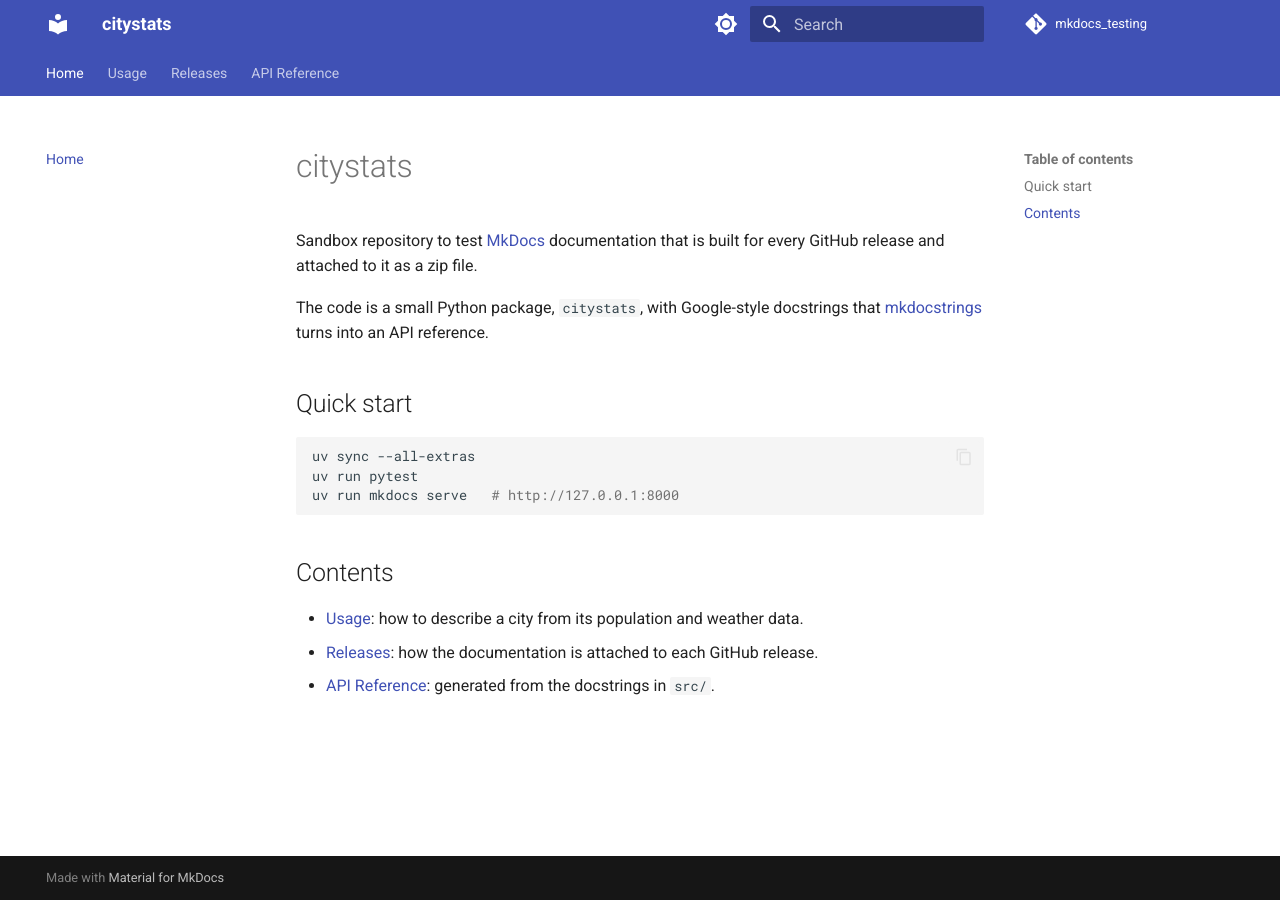
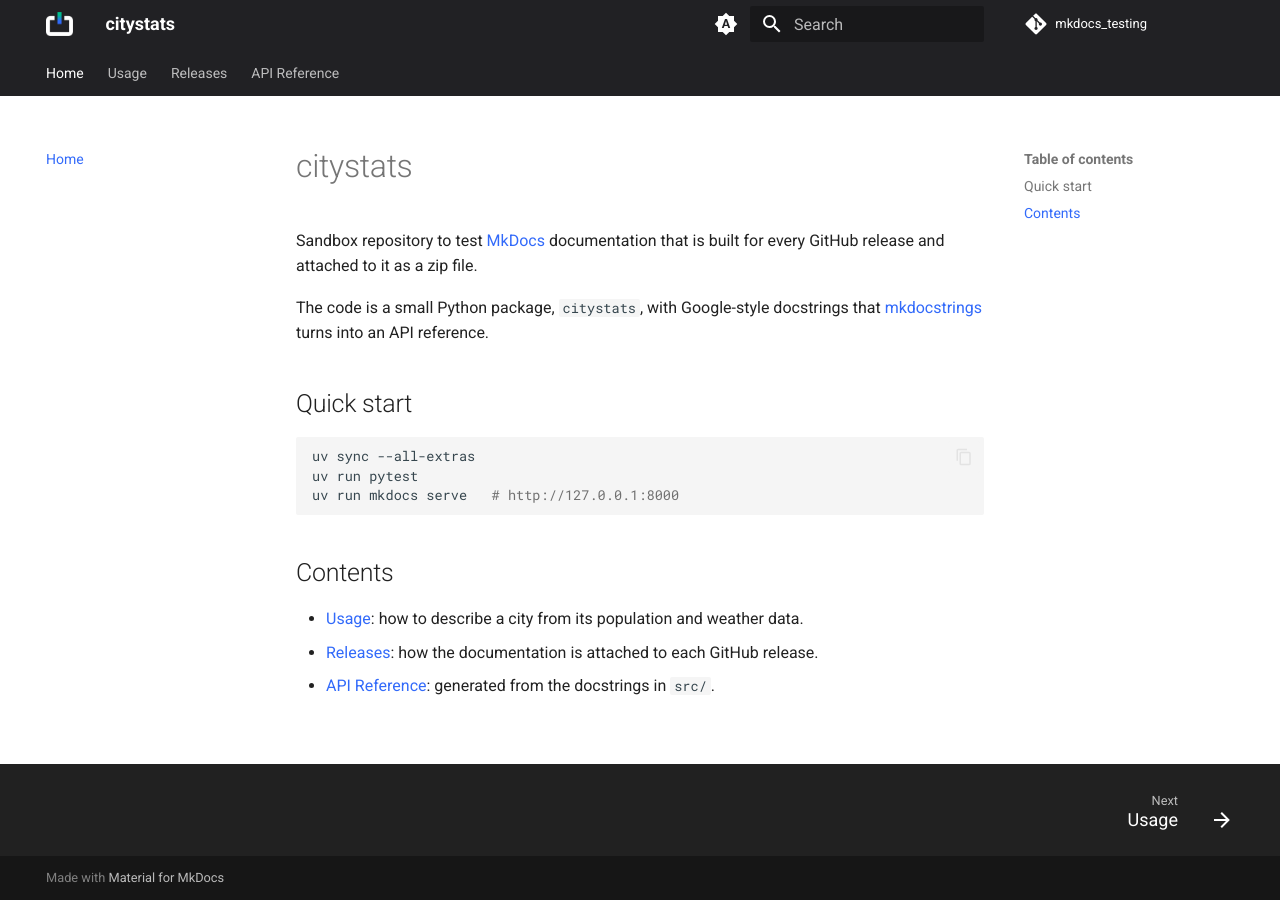
Before and after one commit to CamiloDiazGomezUT/mkdocs_testing, an MkDocs documentation site: the page built from docs/index.md, in a window 1280 px wide. Built offline with MkDocs 1.6.1 and Material for MkDocs 9.7.7, drawn with Linux system fonts in a browser that asks for light colours; comment, search, counter and statistics services are not loaded.

Commit message:
feat(mkdocs): add new features to the html

```diff
--- /dev/null
+++ b/docs/stylesheets/powerco.css
@@ -0,0 +1,28 @@
+/* PowerCo colours, from the "PowerCo-Color" theme of the official slide template */
+
+:root {
+  --powerco-black: #212124;
+  --powerco-green: #00be8c;
+  --powerco-blue: #326afa;
+  --powerco-light-blue: #98b4fd;
+}
+
+[data-md-color-primary="custom"] {
+  --md-primary-fg-color: var(--powerco-black);
+  --md-primary-fg-color--light: #373739;
+  --md-primary-fg-color--dark: #000000;
+}
+
+[data-md-color-accent="custom"] {
+  --md-accent-fg-color: var(--powerco-green);
+  --md-accent-fg-color--transparent: rgb(0 190 140 / 10%);
+}
+
+/* The primary colour is almost black, so links use the PowerCo blue instead */
+[data-md-color-scheme="default"] {
+  --md-typeset-a-color: var(--powerco-blue);
+}
+
+[data-md-color-scheme="slate"] {
+  --md-typeset-a-color: var(--powerco-light-blue);
+}
--- a/mkdocs.yml
+++ b/mkdocs.yml
@@ -7,25 +7,42 @@ docs_dir: docs
 
 theme:
   name: material
+  logo: assets/powerco-logo.png
+  favicon: assets/favicon.png
   features:
     - content.code.copy
+    - navigation.footer
     - navigation.indexes
     - navigation.sections
     - navigation.tabs
     - navigation.top
     - search.highlight
     - search.suggest
+  # The first entry follows the operating system; the toggle cycles auto -> light -> dark
   palette:
+    - media: "(prefers-color-scheme)"
+      primary: custom
+      accent: custom
+      toggle:
+        icon: material/brightness-auto
+        name: Switch to light mode
     - media: "(prefers-color-scheme: light)"
       scheme: default
+      primary: custom
+      accent: custom
       toggle:
         icon: material/brightness-7
         name: Switch to dark mode
     - media: "(prefers-color-scheme: dark)"
       scheme: slate
+      primary: custom
+      accent: custom
       toggle:
         icon: material/brightness-4
-        name: Switch to light mode
+        name: Switch to system preference
+
+extra_css:
+  - stylesheets/powerco.css
 
 markdown_extensions:
   - admonition
```
Also changed, not shown: docs/assets/favicon.png (added), docs/assets/powerco-logo.png (added).
